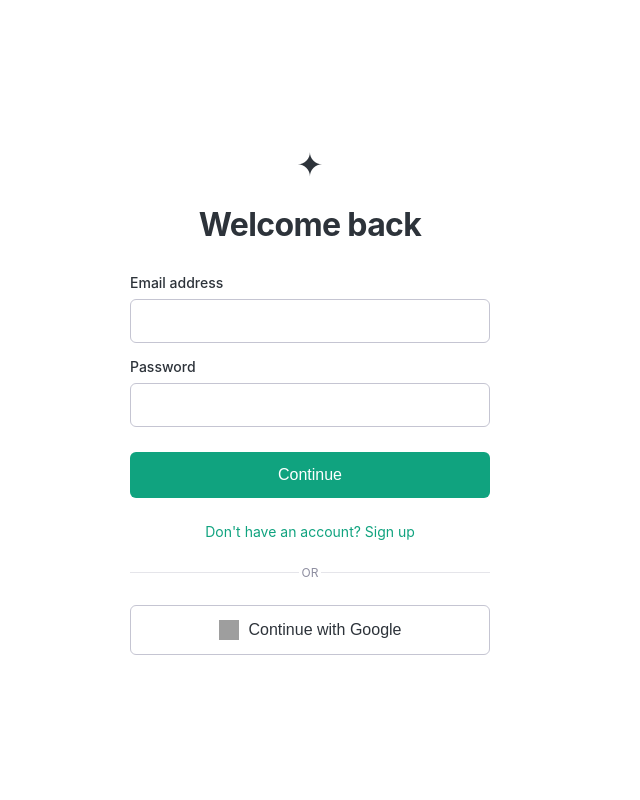
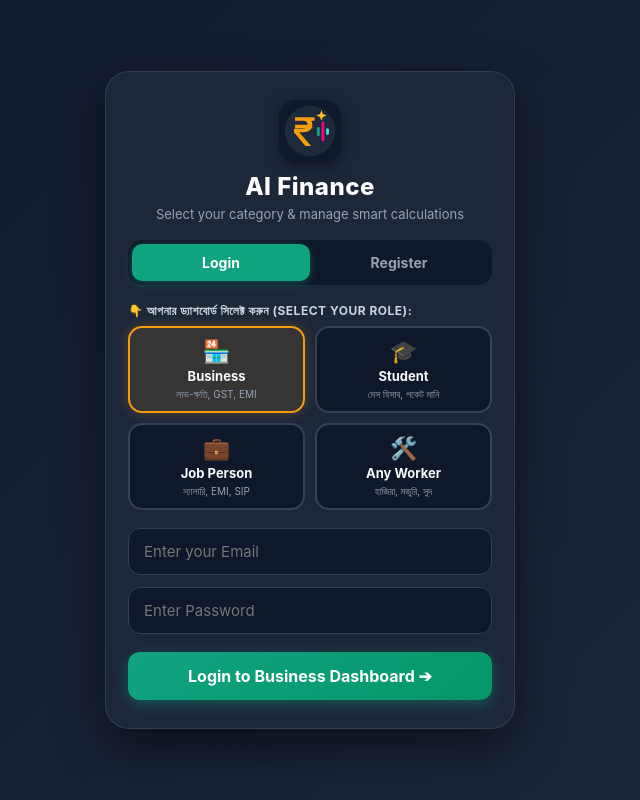
Before and after one commit to Pu91/Ai-finance, a Flask app: page / in a window 1280 px wide. Shown: the whole page, without its empty margins (330-970 px from the left). Run offline with Flask 3, Linux system fonts and the light colour scheme; grey boxes are pictures that could not be loaded.

Commit message:
Enhance auth.html with role selection and styling
Updated the authentication page to include a role selection grid and improved styling for better user experience.

```diff
--- a/templates/auth.html
+++ b/templates/auth.html
@@ -3,105 +3,257 @@
 <head>
     <meta charset="UTF-8">
     <meta name="viewport" content="width=device-width, initial-scale=1.0">
-    <title>AI Finance | Welcome</title>
+    <title>AI Finance | Login & Register</title>
     <style>
+        * { box-sizing: border-box; font-family: -apple-system, BlinkMacSystemFont, "Segoe UI", Roboto, sans-serif; }
         body {
-            font-family: -apple-system, BlinkMacSystemFont, "Segoe UI", Roboto, Helvetica, Arial, sans-serif;
-            background-color: #ffffff;
-            display: flex; justify-content: center; align-items: center;
-            height: 100vh; margin: 0; color: #2d333a;
+            background: linear-gradient(135deg, #0f172a 0%, #1e293b 100%);
+            color: #ffffff;
+            margin: 0;
+            min-height: 100vh;
+            display: flex;
+            align-items: center;
+            justify-content: center;
+            padding: 16px;
         }
         .auth-container {
-            width: 100%; max-width: 360px; padding: 20px;
+            background: rgba(30, 41, 59, 0.95);
+            border: 1px solid rgba(255, 255, 255, 0.1);
+            border-radius: 24px;
+            width: 100%;
+            max-width: 410px;
+            padding: 28px 22px;
+            box-shadow: 0 20px 45px rgba(0, 0, 0, 0.5);
             text-align: center;
         }
-        .logo { font-size: 32px; margin-bottom: 20px; }
-        h1 { font-size: 32px; font-weight: 700; margin-bottom: 30px; letter-spacing: -0.02em; }
+        .app-logo {
+            width: 62px;
+            height: 62px;
+            margin: 0 auto 10px auto;
+            display: block;
+            border-radius: 16px;
+            box-shadow: 0 4px 15px rgba(0,0,0,0.4);
+        }
+        h1 { margin: 0; font-size: 24px; font-weight: 800; letter-spacing: 0.5px; }
+        .subtitle { color: #94a3b8; font-size: 13px; margin: 5px 0 18px 0; }
 
-        .input-group { text-align: left; margin-bottom: 15px; }
-        label { display: block; font-size: 14px; font-weight: 500; margin-bottom: 8px; }
-        input {
-            width: 100%; padding: 12px 15px;
-            border: 1px solid #c5c5d2; border-radius: 6px;
-            font-size: 16px; box-sizing: border-box; transition: 0.2s;
+        /* Tabs */
+        .tab-box {
+            display: flex;
+            background: #0f172a;
+            border-radius: 14px;
+            padding: 4px;
+            margin-bottom: 18px;
         }
-        input:focus { outline: none; border-color: #10a37f; box-shadow: 0 0 0 1px #10a37f; }
+        .tab-btn {
+            flex: 1;
+            padding: 10px;
+            border: none;
+            background: transparent;
+            color: #94a3b8;
+            font-size: 14px;
+            font-weight: 700;
+            border-radius: 10px;
+            cursor: pointer;
+            transition: 0.25s;
+        }
+        .tab-btn.active {
+            background: #10a37f;
+            color: white;
+            box-shadow: 0 2px 10px rgba(16, 163, 127, 0.4);
+        }
 
-        .btn-primary {
-            width: 100%; padding: 14px; margin-top: 10px;
-            background-color: #10a37f; /* ChatGPT Green */
-            color: white; border: none; border-radius: 6px;
-            font-size: 16px; font-weight: 500; cursor: pointer; transition: 0.2s;
+        /* Role Selection Grid */
+        .role-label {
+            text-align: left;
+            font-size: 12px;
+            font-weight: 700;
+            color: #cbd5e1;
+            margin-bottom: 8px;
+            display: block;
+            text-transform: uppercase;
+            letter-spacing: 0.5px;
         }
-        .btn-primary:hover { background-color: #0e906f; }
+        .role-grid {
+            display: grid;
+            grid-template-columns: repeat(2, 1fr);
+            gap: 10px;
+            margin-bottom: 18px;
+        }
+        .role-card {
+            background: #0f172a;
+            border: 2px solid #334155;
+            border-radius: 14px;
+            padding: 10px 8px;
+            cursor: pointer;
+            transition: 0.2s;
+            display: flex;
+            flex-direction: column;
+            align-items: center;
+            gap: 4px;
+        }
+        .role-card .r-icon { font-size: 22px; }
+        .role-card .r-title { font-size: 13px; font-weight: 700; color: #f8fafc; }
+        .role-card .r-sub { font-size: 10px; color: #94a3b8; }
+        .role-card.selected {
+            border-color: #f59e0b;
+            background: rgba(245, 158, 11, 0.12);
+            box-shadow: 0 0 12px rgba(245, 158, 11, 0.25);
+        }
 
-        .divider {
-            display: flex; align-items: center; text-align: center; margin: 25px 0; color: #8e8ea0; font-size: 12px; text-transform: uppercase;
+        /* Inputs & Button */
+        .input-group { margin-bottom: 12px; text-align: left; }
+        .input-group input {
+            width: 100%;
+            padding: 13px 15px;
+            border-radius: 12px;
+            border: 1px solid #334155;
+            background: #0f172a;
+            color: white;
+            font-size: 15px;
+            outline: none;
+            transition: 0.2s;
         }
-        .divider::before, .divider::after { content: ''; flex: 1; border-bottom: 1px solid #e5e5ea; }
-        .divider:not(:empty)::before { margin-right: .25em; }
-        .divider:not(:empty)::after { margin-left: .25em; }
+        .input-group input:focus { border-color: #10a37f; }
 
-        .btn-google {
-            width: 100%; padding: 14px; background-color: #ffffff;
-            color: #2d333a; border: 1px solid #c5c5d2; border-radius: 6px;
-            font-size: 16px; font-weight: 500; cursor: pointer;
-            display: flex; align-items: center; justify-content: center; transition: 0.2s;
+        .submit-btn {
+            width: 100%;
+            padding: 14px;
+            border: none;
+            border-radius: 12px;
+            background: linear-gradient(135deg, #10a37f, #059669);
+            color: white;
+            font-size: 16px;
+            font-weight: 700;
+            cursor: pointer;
+            margin-top: 6px;
+            box-shadow: 0 4px 14px rgba(16, 163, 127, 0.4);
         }
-        .btn-google:hover { background-color: #f7f7f8; }
-        .btn-google img { width: 20px; height: 20px; margin-right: 10px; }
+        .submit-btn:active { transform: scale(0.98); }
 
-        .toggle-link { margin-top: 25px; font-size: 14px; color: #10a37f; cursor: pointer; text-decoration: none; }
-        .toggle-link:hover { text-decoration: underline; }
-
-        .flash { color: #d93025; font-size: 14px; margin-bottom: 15px; background: #fce8e6; padding: 10px; border-radius: 6px; }
+        .flash-msg {
+            background: rgba(239, 68, 68, 0.15);
+            border: 1px solid rgba(239, 68, 68, 0.4);
+            color: #fca5a5;
+            padding: 10px;
+            border-radius: 10px;
+            font-size: 13px;
+            margin-bottom: 14px;
+        }
     </style>
 </head>
 <body>
 
     <div class="auth-container">
-        <div class="logo">✦</div>
-        <h1 id="pageTitle">Welcome back</h1>
+        <!-- App Logo -->
+        <svg class="app-logo" viewBox="0 0 108 108">
+            <rect width="108" height="108" rx="24" fill="#0F172A"/>
+            <circle cx="54" cy="54" r="44" fill="#1E293B"/>
+            <path fill="#F59E0B" d="M28,30 H62 V36 H28 Z M28,43 H58 V49 H28 Z M28,30 H44 C53,30 58,35 58,43 C58,51 52,56 42,56 H35 L56,80 H46 L26,56 V50 H41 C47,50 50,47 50,43 C50,38 47,36 41,36 H28 Z"/>
+            <rect x="66" y="47" width="5" height="16" rx="2.5" fill="#10A37F"/>
+            <rect x="74" y="38" width="5" height="34" rx="2.5" fill="#FF0080"/>
+            <rect x="82" y="49" width="5" height="12" rx="2.5" fill="#40E0D0"/>
+            <path fill="#FBBF24" d="M74,18 L76.5,24.5 L83,27 L76.5,29.5 L74,36 L71.5,29.5 L65,27 L71.5,24.5 Z"/>
+        </svg>
+        <h1>AI Finance</h1>
+        <p class="subtitle">Select your category & manage smart calculations</p>
 
         {% with messages = get_flashed_messages() %}
             {% if messages %}
-                <div class="flash">{{ messages[0] }}</div>
+                {% for message in messages %}
+                    <div class="flash-msg">{{ message }}</div>
+                {% endfor %}
             {% endif %}
         {% endwith %}
 
+        <!-- Login / Register Toggle -->
+        <div class="tab-box">
+            <button type="button" class="tab-btn active" id="loginTab" onclick="switchAuth('login')">Login</button>
+            <button type="button" class="tab-btn" id="registerTab" onclick="switchAuth('register')">Register</button>
+        </div>
+
+        <!-- Role Selector (Shared for both Login & Register) -->
+        <span class="role-label">👇 আপনার ড্যাশবোর্ড সিলেক্ট করুন (Select Your Role):</span>
+        <div class="role-grid">
+            <div class="role-card selected" onclick="selectRole('business', this)">
+                <span class="r-icon">🏪</span>
+                <span class="r-title">Business</span>
+                <span class="r-sub">লাভ-ক্ষতি, GST, EMI</span>
+            </div>
+            <div class="role-card" onclick="selectRole('student', this)">
+                <span class="r-icon">🎓</span>
+                <span class="r-title">Student</span>
+                <span class="r-sub">মেস হিসাব, পকেট মানি</span>
+            </div>
+            <div class="role-card" onclick="selectRole('job', this)">
+                <span class="r-icon">💼</span>
+                <span class="r-title">Job Person</span>
+                <span class="r-sub">স্যালারি, EMI, SIP</span>
+            </div>
+            <div class="role-card" onclick="selectRole('worker', this)">
+                <span class="r-icon">🛠️</span>
+                <span class="r-title">Any Worker</span>
+                <span class="r-sub">হাজিরা, মজুরি, সুদ</span>
+            </div>
+        </div>
+
+        <!-- Form -->
         <form id="authForm" action="/login" method="POST">
+            <input type="hidden" name="role" id="selectedRoleInput" value="business">
+
             <div class="input-group">
-                <label for="email">Email address</label>
-                <input type="email" id="email" name="email" required>
+                <input type="email" name="email" placeholder="Enter your Email" required>
             </div>
             <div class="input-group">
-                <label for="password">Password</label>
-                <input type="password" id="password" name="password" required>
+                <input type="password" name="password" placeholder="Enter Password" required>
             </div>
-            <button type="submit" class="btn-primary" id="submitBtn">Continue</button>
+
+            <button type="submit" class="submit-btn" id="submitBtn">Login to Business Dashboard ➔</button>
         </form>
-
-        <div class="toggle-link" onclick="toggleMode()" id="toggleBtn">Don't have an account? Sign up</div>
-
-        <div class="divider">OR</div>
-
-        <!-- Google Login Button -->
-        <button class="btn-google" onclick="alert('Google Login সেটআপ করার জন্য Google Cloud-এ প্রজেক্ট খুলতে হবে। আপাতত ইমেইল দিয়ে লগিন করুন।')">
-            <img src="https://www.svgrepo.com/show/475656/google-color.svg" alt="Google">
-            Continue with Google
-        </button>
     </div>
 
     <script>
-        let isLogin = true;
-        function toggleMode() {
-            isLogin = !isLogin;
-            document.getElementById('pageTitle').innerText = isLogin ? "Welcome back" : "Create your account";
-            document.getElementById('submitBtn').innerText = isLogin ? "Continue" : "Sign up";
-            document.getElementById('authForm').action = isLogin ? "/login" : "/register";
-            document.getElementById('toggleBtn').innerText = isLogin ? "Don't have an account? Sign up" : "Already have an account? Log in";
+        let currentMode = 'login';
+        let currentRole = 'business';
+
+        const roleNames = {
+            'business': 'Business',
+            'student': 'Student',
+            'job': 'Job Person',
+            'worker': 'Worker'
+        };
+
+        function selectRole(role, el) {
+            currentRole = role;
+            document.getElementById('selectedRoleInput').value = role;
+            document.querySelectorAll('.role-card').forEach(c => c.classList.remove('selected'));
+            el.classList.add('selected');
+            updateButtonText();
+        }
+
+        function switchAuth(mode) {
+            currentMode = mode;
+            const form = document.getElementById('authForm');
+            const loginTab = document.getElementById('loginTab');
+            const registerTab = document.getElementById('registerTab');
+
+            if (mode === 'login') {
+                form.action = '/login';
+                loginTab.classList.add('active');
+                registerTab.classList.remove('active');
+            } else {
+                form.action = '/register';
+                registerTab.classList.add('active');
+                loginTab.classList.remove('active');
+            }
+            updateButtonText();
+        }
+
+        function updateButtonText() {
+            const btn = document.getElementById('submitBtn');
+            const actionText = currentMode === 'login' ? 'Login to' : 'Register for';
+            btn.innerText = `${actionText} ${roleNames[currentRole]} Dashboard ➔`;
         }
     </script>
-
 </body>
 </html>
```
